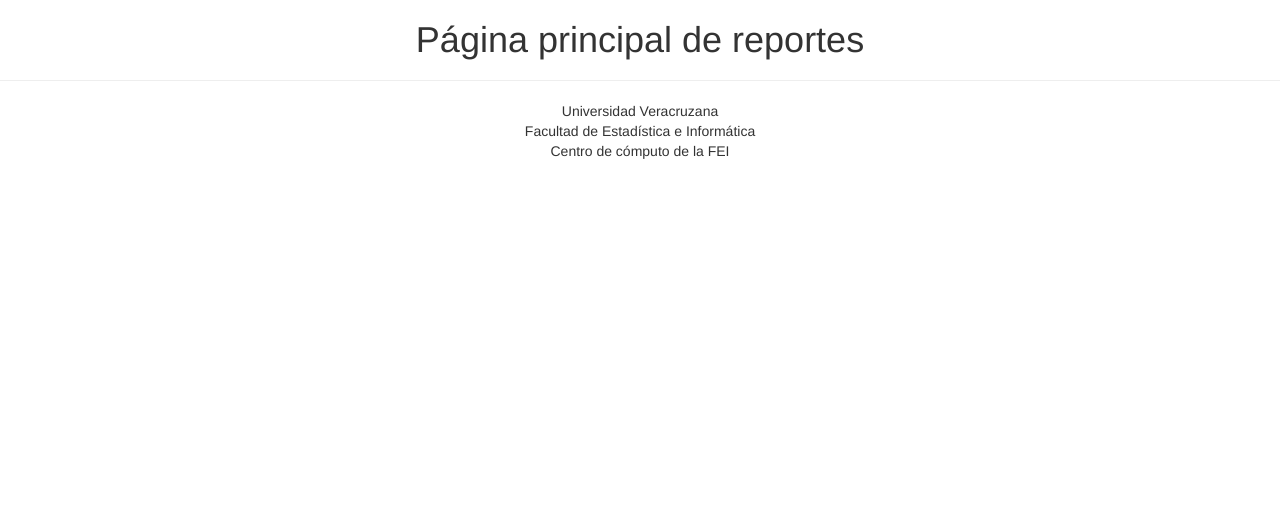
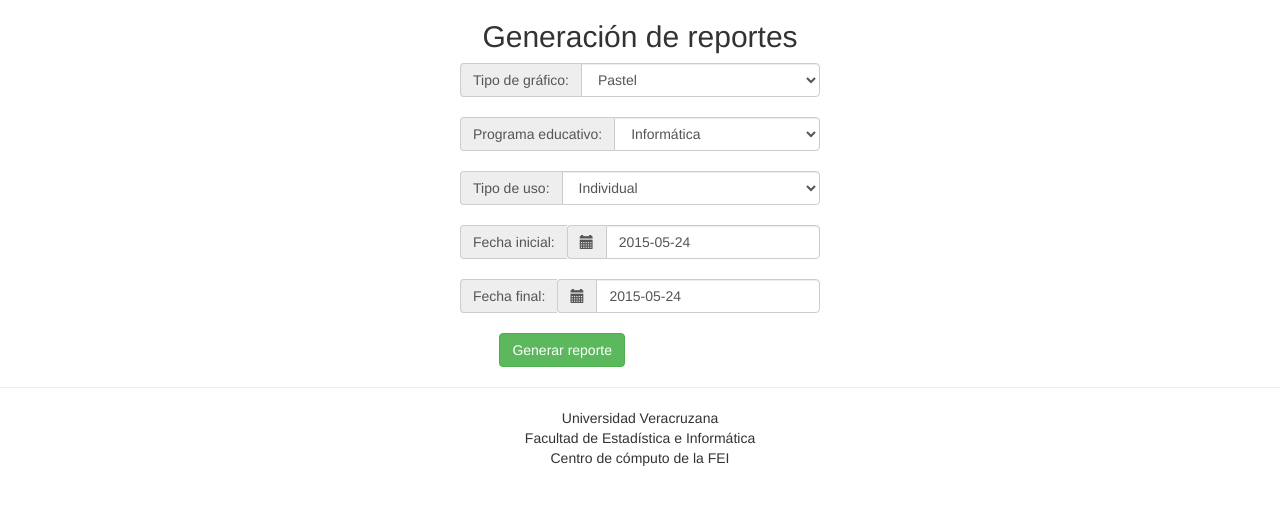
Before and after one commit to acerdan92/ccfei, a CodeIgniter app: page /ccfei/Reportes/Index in a window 1280 px wide. Shown: the part 52-557 px from the top of the page. Run offline with CodeIgniter, Linux system fonts and the light colour scheme; some libraries are stand-ins or nearby versions.

Commit message:
Agregados campos de captura en generar reporte

```diff
--- a/application/controllers/Reportes.php
+++ b/application/controllers/Reportes.php
@@ -7,8 +7,10 @@
 		}
 		public function Index(){
 			$data['titulo'] = 'Reportes';
+			$data['programasEducativos'] = $this->ReportesModel->obtenerProgramasEducativos();
+			$data['tipoUsos'] = $this->ReportesModel->obtenerTipoUso();
 			$this->load->view('Plantillas/header',$data);
-			$this->load->view('Reportes/index');
+			$this->load->view('Reportes/index',$data);
 			$this->load->view('Plantillas/footer');
 		}
 
--- a/application/models/ReportesModel.php
+++ b/application/models/ReportesModel.php
@@ -1,10 +1,13 @@
 <?php
 	class ReportesModel extends CI_Model{
-		function getHoras(){
-			$this->db->select('salon');
-			$this->db->from('salones');
-			$query = $this->db->get();
-			return $query;
+
+		function obtenerProgramasEducativos(){
+			$query = $this->db->get('programas_educativos');
+			return $query->result();
+		}
+		function obtenerTipoUso(){
+			$query = $this->db->get('tipo_usos');
+			return $query->result();
 		}
 	}
 ?>
--- a/application/views/Reportes/index.php
+++ b/application/views/Reportes/index.php
@@ -1 +1,71 @@
-<h1><center>Página principal de reportes</center></h1>
+<h2><center>Generación de reportes</center></h2>
+<div class="container">
+	<div class="row">
+		<div class="col-md-4">
+		</div>
+		<div class="col-md-4">
+			<div class="input-group">
+				<span class="input-group-addon" id="basic-addon1">Tipo de gráfico:</span>
+				<select name="nTipoGrafico" class="form-control">
+					<option value="1">Pastel</option>
+				</select>
+			</div>
+		</div>
+	</div>
+	<br>
+	<div class="row">
+		<div class="col-md-4">
+		</div>
+		<div class="col-md-4">
+			<div class="input-group">
+				<span class="input-group-addon" id="basic-addon1">Programa educativo:</span>
+				<select name="nProgramaEducativo" class="form-control">
+					<?php foreach ($programasEducativos as $key => $value) {echo "<option value=".$value->id.">".$value->programa_educativo."</option>";} ?>
+				</select>
+			</div>
+		</div>
+	</div>
+	<br>
+	<div class="row">
+		<div class="col-md-4">
+		</div>
+		<div class="col-md-4">
+			<div class="input-group">
+				<span class="input-group-addon" id="basic-addon1">Tipo de uso:</span>
+				<select name="nProgramaEducativo" class="form-control">
+					<?php foreach($tipoUsos as $key => $value){echo "<option value=".$value->id.">".$value->Uso."</option>";}?>
+				</select>
+			</div>
+		</div>
+	</div>
+	<br>
+	<div class="row">
+		<div class="col-md-4">
+		</div>
+		<div class="col-md-4">
+			<div class="input-group">
+				<span class="input-group-addon" id="basic-addon1">Fecha inicial:</span>
+				<div class="bfh-datepicker" data-name="nFechaInicio" data-format="y-m-d">
+				</div>
+			</div>
+		</div>
+	</div>
+	<br>
+	<div class="row">
+		<div class="col-md-4">
+		</div>
+		<div class="col-md-4">
+			<div class="input-group">
+				<span class="input-group-addon" id="basic-addon1">Fecha final:</span>
+				<div class="bfh-datepicker" data-name="nFechaFin" data-format="y-m-d">
+				</div>
+			</div>
+		</div>
+	</div>
+	<br>
+	<div class="row">
+		<div class="col-lg-6">
+			<button type="submit" class="btn btn-success pull-right">Generar reporte</button>
+		</div>
+	</div>
+</div>
```
